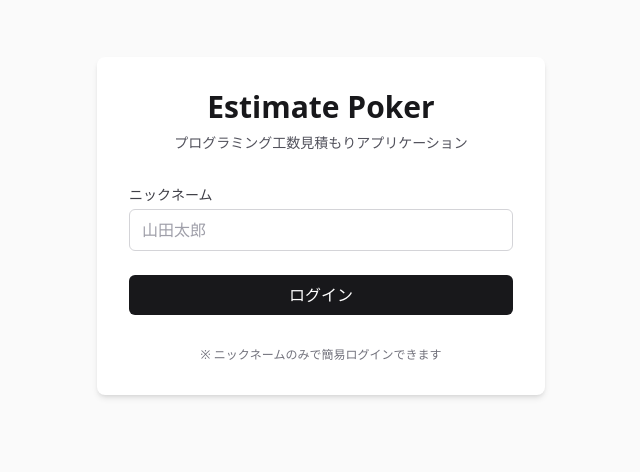
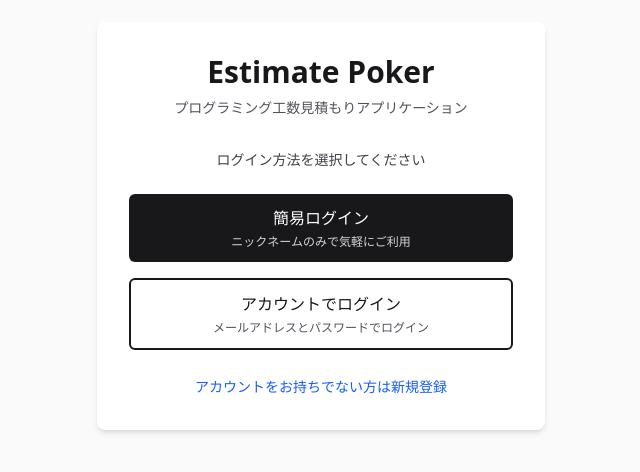
Before and after one commit to kouphasi/estimate_poker_next, a Next.js app: page / in a window 1280 px wide. Shown: the part 174-646 px from the top of the page, without its empty margins (319-959 px from the left). Built offline with nearby package versions, Linux system fonts and the light colour scheme.

Commit message:
feat: Separate login selection and simple login pages
- Add login method selection screen on root page (/)
- Create dedicated simple login page at /simple-login
- Users can now choose between simple login or account login
- Improve user experience by making login flow more intuitive

```diff
--- a/app/page.tsx
+++ b/app/page.tsx
@@ -1,14 +1,12 @@
 'use client';
 
-import { useState, useEffect } from 'react';
+import { useEffect } from 'react';
 import { useRouter } from 'next/navigation';
 import { useUser } from '@/contexts/UserContext';
+import Link from 'next/link';
 
 export default function Home() {
-  const [nickname, setNickname] = useState('');
-  const [isLoading, setIsLoading] = useState(false);
-  const [error, setError] = useState('');
-  const { user, login, isLoading: userLoading } = useUser();
+  const { user, isLoading: userLoading } = useUser();
   const router = useRouter();
 
   // 既にログイン済みならマイページへリダイレクト
@@ -17,27 +15,6 @@ export default function Home() {
       router.push('/mypage');
     }
   }, [user, userLoading, router]);
-
-  const handleLogin = async (e: React.FormEvent) => {
-    e.preventDefault();
-    setError('');
-
-    if (!nickname.trim()) {
-      setError('ニックネームを入力してください');
-      return;
-    }
-
-    setIsLoading(true);
-    try {
-      await login(nickname);
-      router.push('/mypage');
-    } catch (err) {
-      setError('ログインに失敗しました。もう一度お試しください。');
-      console.error(err);
-    } finally {
-      setIsLoading(false);
-    }
-  };
 
   if (userLoading) {
     return (
@@ -57,42 +34,39 @@ export default function Home() {
           </p>
         </div>
 
-        <form onSubmit={handleLogin} className="mt-8 space-y-6">
-          <div>
-            <label
-              htmlFor="nickname"
-              className="block text-sm font-medium text-zinc-700"
-            >
-              ニックネーム
-            </label>
-            <input
-              id="nickname"
-              type="text"
-              value={nickname}
-              onChange={(e) => setNickname(e.target.value)}
-              className="mt-1 block w-full rounded-md border border-zinc-300 px-3 py-2 text-zinc-900 placeholder-zinc-400 focus:border-zinc-500 focus:outline-none focus:ring-1 focus:ring-zinc-500"
-              placeholder="山田太郎"
-              disabled={isLoading}
-            />
+        <div className="mt-8 space-y-4">
+          <div className="text-center text-sm font-medium text-zinc-700 mb-6">
+            ログイン方法を選択してください
           </div>
 
-          {error && (
-            <div className="rounded-md bg-red-50 p-3 text-sm text-red-800">
-              {error}
+          <Link
+            href="/simple-login"
+            className="block w-full rounded-md bg-zinc-900 px-4 py-3 text-center text-white hover:bg-zinc-800 focus:outline-none focus:ring-2 focus:ring-zinc-500 focus:ring-offset-2"
+          >
+            <div className="font-medium">簡易ログイン</div>
+            <div className="mt-1 text-xs text-zinc-300">
+              ニックネームのみで気軽にご利用
             </div>
-          )}
+          </Link>
 
-          <button
-            type="submit"
-            disabled={isLoading}
-            className="cursor-pointer w-full rounded-md bg-zinc-900 px-4 py-2 text-white hover:bg-zinc-800 focus:outline-none focus:ring-2 focus:ring-zinc-500 focus:ring-offset-2 disabled:opacity-50"
+          <Link
+            href="/login"
+            className="block w-full rounded-md border-2 border-zinc-900 bg-white px-4 py-3 text-center text-zinc-900 hover:bg-zinc-50 focus:outline-none focus:ring-2 focus:ring-zinc-500 focus:ring-offset-2"
           >
-            {isLoading ? 'ログイン中...' : 'ログイン'}
-          </button>
-        </form>
+            <div className="font-medium">アカウントでログイン</div>
+            <div className="mt-1 text-xs text-zinc-600">
+              メールアドレスとパスワードでログイン
+            </div>
+          </Link>
 
-        <div className="mt-4 text-center text-xs text-zinc-500">
-          ※ ニックネームのみで簡易ログインできます
+          <div className="mt-6 text-center">
+            <Link
+              href="/register"
+              className="text-sm text-blue-600 hover:text-blue-500"
+            >
+              アカウントをお持ちでない方は新規登録
+            </Link>
+          </div>
         </div>
       </div>
     </div>
--- /dev/null
+++ b/app/simple-login/page.tsx
@@ -0,0 +1,106 @@
+'use client';
+
+import { useState, useEffect } from 'react';
+import { useRouter } from 'next/navigation';
+import { useUser } from '@/contexts/UserContext';
+import Link from 'next/link';
+
+export default function SimpleLoginPage() {
+  const [nickname, setNickname] = useState('');
+  const [isLoading, setIsLoading] = useState(false);
+  const [error, setError] = useState('');
+  const { user, login, isLoading: userLoading } = useUser();
+  const router = useRouter();
+
+  // 既にログイン済みならマイページへリダイレクト
+  useEffect(() => {
+    if (!userLoading && user) {
+      router.push('/mypage');
+    }
+  }, [user, userLoading, router]);
+
+  const handleLogin = async (e: React.FormEvent) => {
+    e.preventDefault();
+    setError('');
+
+    if (!nickname.trim()) {
+      setError('ニックネームを入力してください');
+      return;
+    }
+
+    setIsLoading(true);
+    try {
+      await login(nickname);
+      router.push('/mypage');
+    } catch (err) {
+      setError('ログインに失敗しました。もう一度お試しください。');
+      console.error(err);
+    } finally {
+      setIsLoading(false);
+    }
+  };
+
+  if (userLoading) {
+    return (
+      <div className="flex min-h-screen items-center justify-center bg-zinc-50">
+        <div className="text-lg text-zinc-600">読み込み中...</div>
+      </div>
+    );
+  }
+
+  return (
+    <div className="flex min-h-screen items-center justify-center bg-zinc-50">
+      <div className="w-full max-w-md space-y-8 rounded-lg bg-white p-8 shadow-md">
+        <div className="text-center">
+          <h1 className="text-3xl font-bold text-zinc-900">簡易ログイン</h1>
+          <p className="mt-2 text-sm text-zinc-600">
+            ニックネームのみで気軽にご利用いただけます
+          </p>
+        </div>
+
+        <form onSubmit={handleLogin} className="mt-8 space-y-6">
+          <div>
+            <label
+              htmlFor="nickname"
+              className="block text-sm font-medium text-zinc-700"
+            >
+              ニックネーム
+            </label>
+            <input
+              id="nickname"
+              type="text"
+              value={nickname}
+              onChange={(e) => setNickname(e.target.value)}
+              className="mt-1 block w-full rounded-md border border-zinc-300 px-3 py-2 text-zinc-900 placeholder-zinc-400 focus:border-zinc-500 focus:outline-none focus:ring-1 focus:ring-zinc-500"
+              placeholder="山田太郎"
+              disabled={isLoading}
+            />
+          </div>
+
+          {error && (
+            <div className="rounded-md bg-red-50 p-3 text-sm text-red-800">
+              {error}
+            </div>
+          )}
+
+          <button
+            type="submit"
+            disabled={isLoading}
+            className="cursor-pointer w-full rounded-md bg-zinc-900 px-4 py-2 text-white hover:bg-zinc-800 focus:outline-none focus:ring-2 focus:ring-zinc-500 focus:ring-offset-2 disabled:opacity-50"
+          >
+            {isLoading ? 'ログイン中...' : 'ログイン'}
+          </button>
+        </form>
+
+        <div className="mt-4 text-center">
+          <Link
+            href="/"
+            className="text-sm text-zinc-600 hover:text-zinc-900"
+          >
+            ← ログイン方法選択に戻る
+          </Link>
+        </div>
+      </div>
+    </div>
+  );
+}
```
